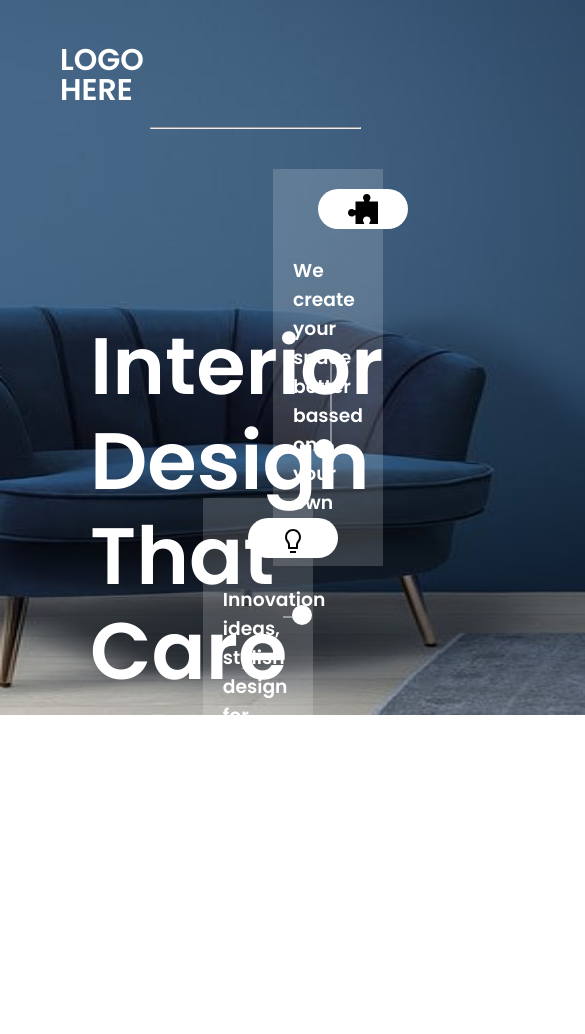
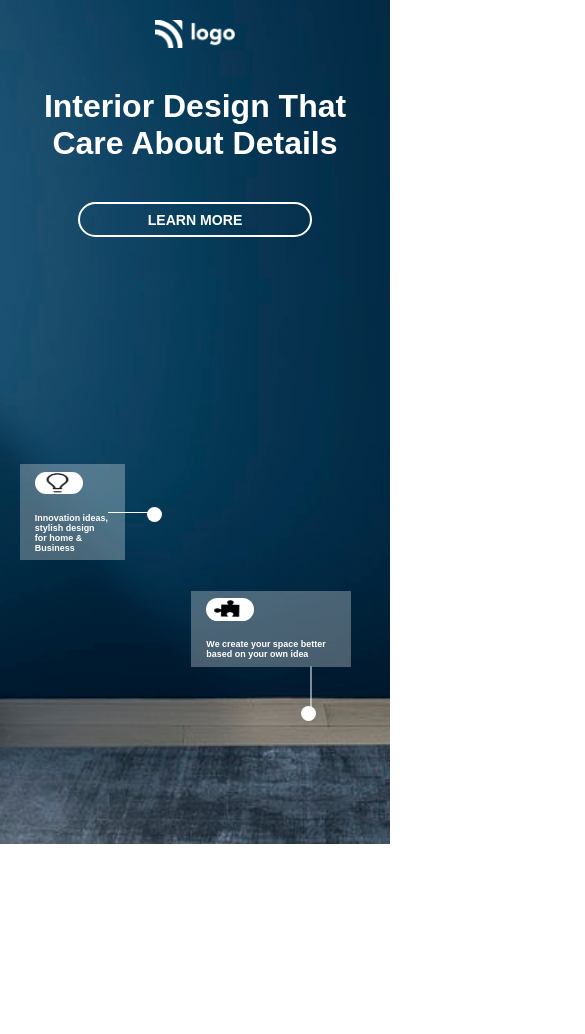
Before and after one commit to vandit-bera/Live-Class-Project-10, a plain HTML site: page index.html in a window 390 px wide. Shown: the top 1034 px of the page, 585 px wide, since content can reach past the window. After the commit the page ends 844 px from the top, so only its background shows below. Drawn offline with Linux system fonts and the light colour scheme.

Commit message:
Responsive

```diff
--- a/index.html
+++ b/index.html
@@ -1,60 +1,64 @@
 <!DOCTYPE html>
 <html lang="en">
+
 <head>
     <meta charset="UTF-8">
     <meta http-equiv="X-UA-Compatible" content="IE=edge">
     <meta name="viewport" content="width=device-width, initial-scale=1.0">
     <title>Live-Class-Project-10</title>
-    <link rel="stylesheet" href="style.css">
+
+
+    <link rel="stylesheet" href="./styles.css">
 </head>
+
 <body>
-    <div class="container">
-        <div class="header">
-            <div class="logo">
-                <h1>LOGO<br>HERE</h1>
+    <header>
+        <nav class="navbar">
+            <div>
+                <img src="./assets/white-logo.png" alt="logo" class="logo-img">
             </div>
-            <nav class="navbar">
-                <ul class="list">
-                    <li class="list-item">About Us</li>
-                    <li class="list-item">Benefits</li>
-                    <li class="list-item">Projects</li>
-                    <li class="list-item">Stages</li>
-                    <li class="list-item">Services</li>
-                    <img src="./images/phone-call-svgrepo-com.svg" alt="call-phone" class="phone-call">
+            <ul class="nav-list">
+                <li class="list-item"><a href="#">About Us</a></li>
+                <li class="list-item"><a href="#">Benifits</a></li>
+                <li class="list-item"><a href="#">Projects</a></li>
+                <li class="list-item"><a href="#">Stages</a></li>
+                <li class="list-item"><a href="#">Services</a></li>
 
-                    <li class="list-item-1">
-                        Call Us<br>
-                        +35 (097) 654 54 34
-                    </li>
-                </ul>
-                <div class="hr">
-                    <hr>
+                <div class="nav-contact">
+                    <div class="phone-logo-div">
+                        <img src="./assets/phone.png" alt="call">
+                    </div>
+                    <div class="contact-details-div">
+                        <p>Call Us</p>
+                        <p>+38 (097) 654 54 34</p>
+                    </div>
                 </div>
-            </nav>
-        </div>
-        <div class="center">
-            <div class="left">
-                <h1 class="desc">Interior Design That Care About Details</h1>
-                <button class="btn">LEARN MORE</button>
+
+            </ul>
+
+        </nav>
+
+        <div class="hero-section">
+            <div class="left-section">
+                <h1>Interior Design That Care About Details</h1>
+                <button class="learn-more-btn">Learn More</button>
             </div>
-            <div class="right">
-                <div class="cards">
-                    <div class="card-1">
-                        <img src="./images/puzzle-piece-svgrepo-com.svg" alt="puzzle-img" class="puzzle-img">
-                        <h3>We create your space better bassed on your own idea</h3>
-                    </div>
-                    <div class="line-1"></div>
-                    <div class="circle-1"></div>
 
-                    <div class="card-2">
-                        <img src="./images/bulb-off-svgrepo-com.svg" alt="bulb-img" class="bulb-img">
-                        <h3>Innovation ideas, stylish design <br> for home & Bussiness</h3>
-                    </div>
-                    <div class="line-2"></div>
-                    <div class="circle-2"></div>
-                </div>
+            <div class="box box-1">
+                <img src="./assets/puzzle.png" alt="recording logo" class="box-img">
+                <p class="box-description">We create your space better based on your own idea</p>
+                <div class="line line-1"></div>
+                <div class="circle circle-1"></div>
+            </div>
+
+            <div class="box box-2">
+                <img src="./assets/bulb.png" alt="bulb icon" class="box-img">
+                <p class="box-description">Innovation ideas, stylish design <br> for home & Business</p>
+                <div class="line line-2"></div>
+                <div class="circle circle-2"></div>
             </div>
         </div>
-    </div>
+    </header>
 </body>
+
 </html>
--- a/style.css
+++ /dev/null
@@ -1,145 +0,0 @@
-@import url('https://fonts.googleapis.com/css2?family=Poppins:wght@400;600&display=swap');*{
-    padding: 0;
-    margin: 0;
-}
-body{
-    background-image: url(/images/bcg\ image.jpg);
-    background-repeat: no-repeat;
-    background-size: 1550px 715px;
-    color: #ffffff;
-    font-family: poppins;
-}
-.header{
-    padding: 30px 60px;
-    display: flex;
-
-}
-.logo h1{
-    font-weight: 1500;
-    font-size: 30px;
-    margin-top: 15px;
-    line-height: 1;
-}
-.navbar .list{
-    margin-left: 400px;
-    display: flex;
-}
-.list li{
-    list-style-type: none;
-    font-weight: 300;
-    font-size: large;
-}
-.list .list-item-1{
-    /* margin-bottom: 50px; */
-    margin-left: 20px;
-    margin-top: -10px;
-}
-.list .list-item,img{
-    margin-left: 50px;
-    margin-bottom: 20px;
-}
-.hr{
-    position: absolute;
-    top: 15%;
-    width: 54%;
-    left: 38.5%;
-}
-.phone-call{
-    filter: invert(1);
-    width: 30px;
-}
-
-.center{
-    float: left;
-    width: 85%;
-    padding: 30px 90px;
-
-}
-.center .left{
-    float: left;
-    margin-top: 50px;
-}
-.center .left h1{
-
-    width: 70%;
-    line-height: 95px;
-}
-.center .left .desc{
-    font-weight: 900;
-    font-size: 80px;
-}
-.center .left button{
-    font-weight: bolder;
-    font-size: 25px;
-    width: 20%;
-    border: 2px solid #ffffff;
-    color: #ffffff;
-    background-color: transparent;
-    border-radius: 50px;
-    padding: 15px 10px;
-    margin-top: 50px;
-}
-.cards .card-1{
-    position: absolute;
-    background-color: #ffffff2b;
-    width: 18%;
-    padding:20px 20px;
-    top: 20%;
-    left: 70%;
-}
-.cards .card-1 img{
-    background-color: #ffffff;
-    transform: scaleX(-1);
-    padding: 5px 30px;
-    border-radius: 50px;
-    width: 30px;
-    margin-left: 25px;
-}
-.line-1{
-    position: absolute;
-    border-right: 2px solid #ffffff69;
-    height: 10%;
-    right: 15%;
-    top: 42.5%;
-}
-.circle-1{
-    position: absolute;
-    /* padding: 5%; */
-    height: 20px;
-    width: 20px;
-    background-color: #ffffff;
-    border-radius: 100%;
-    top: 52%;
-    right: 14.4%;
-}
-.cards .card-2{
-    position: absolute;
-    background-color: #ffffff2b;
-    width: 18%;
-    padding:20px 20px;
-    top: 59%;
-    left: 52%;
-}
-.cards .card-2 img{
-    background-color: #ffffff;
-    padding: 5px 30px;
-    border-radius: 50px;
-    width: 30px;
-    margin-left: 25px;
-}
-.line-2{
-    position: absolute;
-    border-top: 2px solid #ffffff69;
-    width: 6.5%;
-    right: 21%;
-    top: 73%;
-}
-.circle-2{
-    position: absolute;
-    height: 20px;
-    width: 20px;
-    background-color: #ffffff;
-    border-radius: 100%;
-    top: 71.7%;
-    right: 20%;
-}
--- /dev/null
+++ b/styles.css
@@ -0,0 +1,259 @@
+*,
+*::before,
+*::after {
+    box-sizing: border-box;
+}
+
+body,
+h1,
+h2,
+h3,
+h4,
+h5,
+h6,
+p,
+figure,
+picture {
+    margin: 0;
+}
+
+h1,
+h2,
+h3,
+h4,
+h5,
+h6,
+p {
+    font-weight: 400;
+}
+
+html {
+    font-size: 62.5%;
+}
+
+body {
+    font-family: "Poppins", sans-serif;
+    min-height: 100vh;
+}
+
+header {
+    min-height: 100vh;
+    background-image: url(./assets/main.jpg);
+    background-repeat: no-repeat;
+    background-position: center;
+    background-size: cover;
+}
+
+.navbar {
+    display: flex;
+    justify-content: space-around;
+    align-items: center;
+    max-width: 130rem;
+    margin: 0 auto;
+}
+
+.logo-img {
+    width: 12.4rem;
+}
+
+.nav-list {
+    list-style: none;
+    display: flex;
+    gap: 6.4rem;
+    border-bottom: 1px solid #fff;
+    padding: 2.4rem 0 1.6rem 0;
+}
+
+.nav-list a {
+    text-decoration: none;
+    font-size: 1.6rem;
+    font-weight: 600;
+    color: #fff;
+}
+
+.nav-contact {
+    display: flex;
+    align-items: center;
+}
+
+.phone-logo-div img {
+    width: 80%;
+}
+
+.contact-details-div {
+    display: flex;
+    flex-direction: column;
+    /* align-items: center; */
+    justify-content: center;
+    gap: 0.7rem;
+}
+
+.contact-details-div p {
+    font-size: 1.2rem;
+    font-weight: 700;
+    color: #fff;
+}
+
+.left-section {
+    max-width: 500px;
+    margin-top: 12rem;
+    margin-left: 9.6rem;
+}
+
+.left-section h1 {
+    font-size: 5rem;
+    color: #fff;
+    font-weight: 700;
+    margin-bottom: 5.4rem;
+}
+
+.learn-more-btn {
+    padding: 1.2rem 4.2rem;
+    font-size: 2.2rem;
+    background: transparent;
+    color: #fff;
+    border: 2px solid #fff;
+    border-radius: 100px;
+    font-weight: 600;
+    margin-top: 2.4rem;
+    text-transform: uppercase;
+}
+
+.box {
+    padding: 1.2rem 2.4rem;
+    background-color: rgba(255, 255, 255, 0.288);
+    max-width: 25rem;
+    margin-bottom: 1.2rem;
+}
+
+.box-img {
+    width: 7.5rem;
+    height: 3.5rem;
+    border-radius: 100px;
+    margin-bottom: 2.7rem;
+}
+
+.box-description {
+    font-size: 1.4rem;
+    font-weight: 600;
+    color: #fff;
+}
+
+.line {
+    height: 1px;
+    width: 7.5rem;
+    background-color: #fff;
+}
+
+.circle {
+    height: 15px;
+    width: 15px;
+    border-radius: 50%;
+    background-color: #fff;
+}
+
+.box-1 {
+    position: absolute;
+    right: 10%;
+    top: 20%;
+}
+
+.line-1 {
+    position: absolute;
+    right: 10%;
+    top: 131%;
+    transform: rotate(90deg);
+}
+
+.circle-1 {
+    position: absolute;
+    right: 22%;
+    top: 152%;
+}
+
+.box-2 {
+    position: absolute;
+    right: 30%;
+    top: 70%;
+}
+
+.line-2 {
+    position: absolute;
+    right: -30%;
+    top: 50%;
+}
+
+.circle-2 {
+    position: absolute;
+    right: -35%;
+    top: 45%;
+}
+
+
+/* Responsive */
+
+@media screen and (max-width: 61em) {
+    html {
+        font-size: 50%;
+    }
+    .left-section {
+        max-width: 400px;
+    }
+}
+
+@media screen and (max-width: 49em) {
+    html {
+        font-size: 45%;
+    }
+    .left-section {
+        max-width: 310px;
+    }
+    .nav-list {
+        gap: 3.2rem;
+    }
+}
+
+@media screen and (max-width: 38em) {
+    html {
+        font-size: 45%;
+    }
+    .left-section {
+        max-width: 100%;
+        text-align: center;
+        display: flex;
+        flex-direction: column;
+        align-items: center;
+        margin-top: 6.2rem;
+        margin-left: 0;
+    }
+    .left-section h1 {
+        margin-bottom: 0;
+        padding: 0 2.4rem;
+    }
+    .learn-more-btn {
+        width: 60%;
+    }
+    .navbar {
+        padding-top: 3.2rem;
+    }
+    .nav-list {
+        display: none;
+    }
+    .box-1 {
+        top: 70%;
+    }
+    .box-2 {
+        right: 68%;
+        left: 5%;
+        top: 55%;
+    }
+    .learn-more-btn {
+        margin-top: 6.2rem;
+    }
+}
+
+@media screen and (max-width: 25em) {
+    html {
+        font-size: 40%;
+    }
+}
```
Also changed, not shown: assets/bulb.png (added), assets/main.jpg (added), assets/phone.png (added), assets/puzzle.png (added), assets/white-logo.png (added), images/bcg image.jpg (deleted), images/bulb-off-svgrepo-com.svg (deleted), images/phone-call-svgrepo-com.svg (deleted), images/puzzle-piece-svgrepo-com.svg (deleted).
